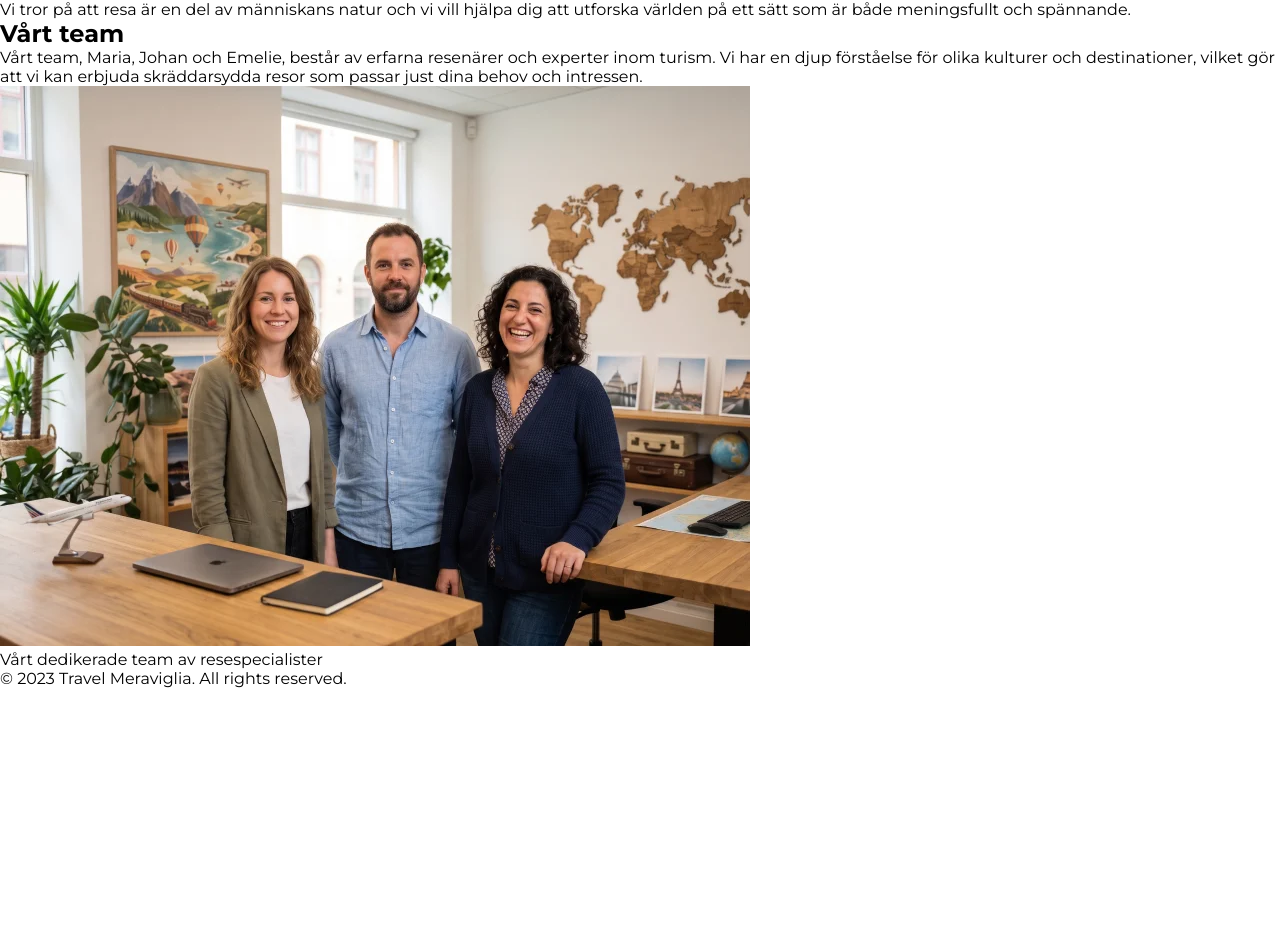
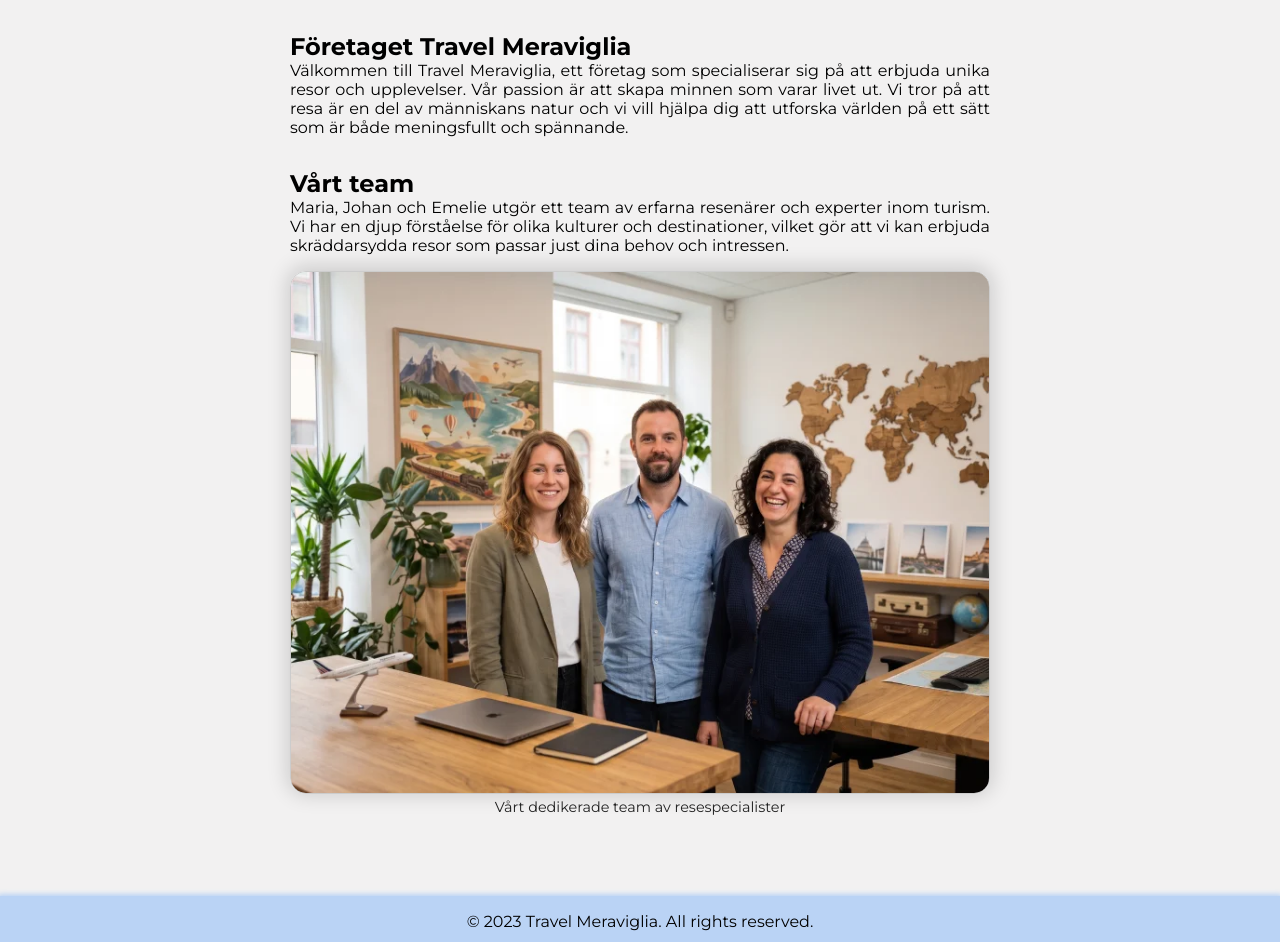
Before and after one commit to filipbergander/Laboration4.1, a plain HTML site: page about.html in a window 1280 px wide. Shown: the part 211-1153 px from the top of the page. Before the commit the page ends 899 px from the top, so only its background shows below. Drawn offline with Linux system fonts and the light colour scheme; a script that the page names is missing.

Commit message:
Skapat om-sidan och lagt till mer styling tillsammans med footer.

```diff
--- a/about.html
+++ b/about.html
@@ -29,14 +29,14 @@
     </header>
     <main>
         <h1>Om oss</h1>
-        <article>
+        <article id="company-text">
             <h2>Företaget Travel Meraviglia</h2>
             <p>Välkommen till Travel Meraviglia, ett företag som specialiserar sig på att erbjuda unika resor och upplevelser. Vår passion är att skapa minnen som varar livet ut. Vi tror på att resa är en del av människans natur och vi vill hjälpa dig att
                 utforska världen på ett sätt som är både meningsfullt och spännande.</p>
         </article>
-        <article>
+        <article id="team-text">
             <h2>Vårt team</h2>
-            <p>Vårt team, Maria, Johan och Emelie, består av erfarna resenärer och experter inom turism. Vi har en djup förståelse för olika kulturer och destinationer, vilket gör att vi kan erbjuda skräddarsydda resor som passar just dina behov och intressen.</p>
+            <p>Maria, Johan och Emelie utgör ett team av erfarna resenärer och experter inom turism. Vi har en djup förståelse för olika kulturer och destinationer, vilket gör att vi kan erbjuda skräddarsydda resor som passar just dina behov och intressen.</p>
             <figure>
                 <picture>
                     <!-- Mobiler allt upp till 767px -->
--- a/src/css/style.css
+++ b/src/css/style.css
@@ -3,6 +3,13 @@
     padding: 0;
     box-sizing: border-box;
     font-family: 'Montserrat', sans-serif;
+}
+
+body {
+    background-color: #e9e8e794;
+    min-height: 100vh;
+    display: flex;
+    flex-direction: column;
 }
 
 header {
@@ -38,6 +45,64 @@ header img {
     font-size: 1.125rem;
 }
 
+main {
+    max-width: 1240px;
+    margin: 0 auto;
+    padding: 2rem;
+    flex: 1;
+    min-height: 100%;
+}
+
+h1 {
+    font-size: 2rem;
+    margin-bottom: 3rem;
+    text-align: center;
+}
+
+footer {
+    background-color: #bad3f5;
+    padding: 1rem;
+    text-align: center;
+    box-shadow: 0 0 5px 2px #bad3f5;
+    margin-top: 3rem;
+}
+
+#company-text {
+    max-width: 700px;
+    margin: 0 auto;
+    margin-bottom: 2rem;
+    text-align: justify;
+    display: flex;
+    flex-direction: column;
+    justify-content: center;
+}
+
+#team-text {
+    max-width: 700px;
+    margin: 0 auto;
+    text-align: justify;
+    display: flex;
+    flex-direction: column;
+    justify-content: center;
+}
+
+#team-text picture img {
+    max-width: 100%;
+    /* aspect-ratio: 750 / 560; */
+    width: 100%;
+    height: auto;
+    margin-top: 1rem;
+    border-radius: 1rem;
+    border: 1px solid #ccc;
+    box-shadow: 0 -2px 20px 3px rgba(0, 0, 0, 0.158);
+}
+
+figcaption {
+    text-align: center;
+    font-size: 0.9rem;
+    color: rgb(34, 34, 34);
+}
+
 @media (max-width: 768px) {
     #nav-links {
         flex-direction: column;
```
